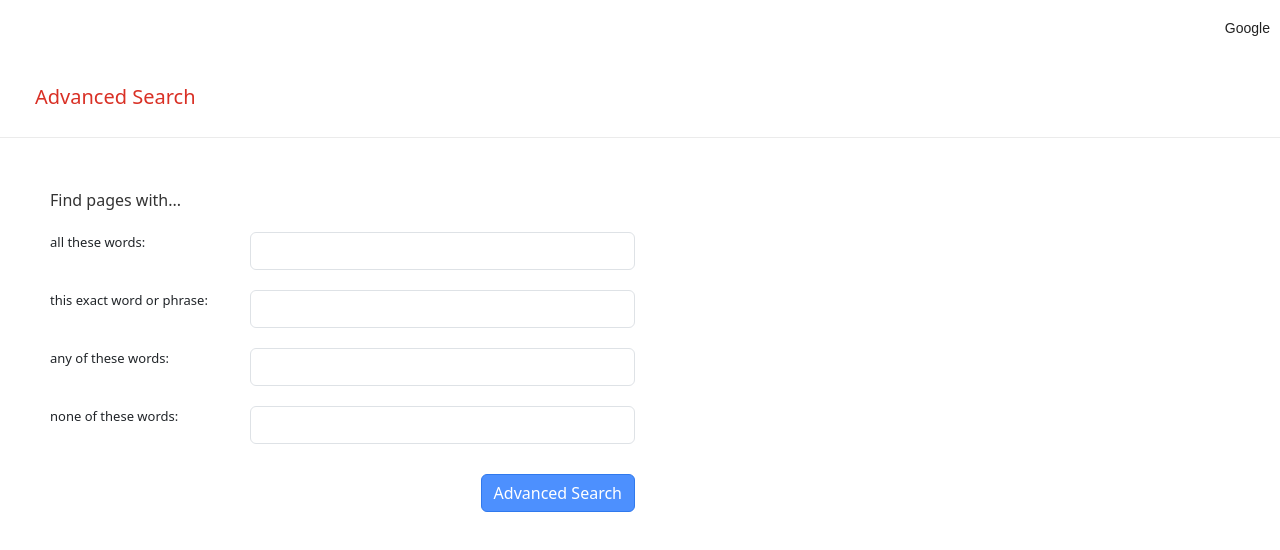
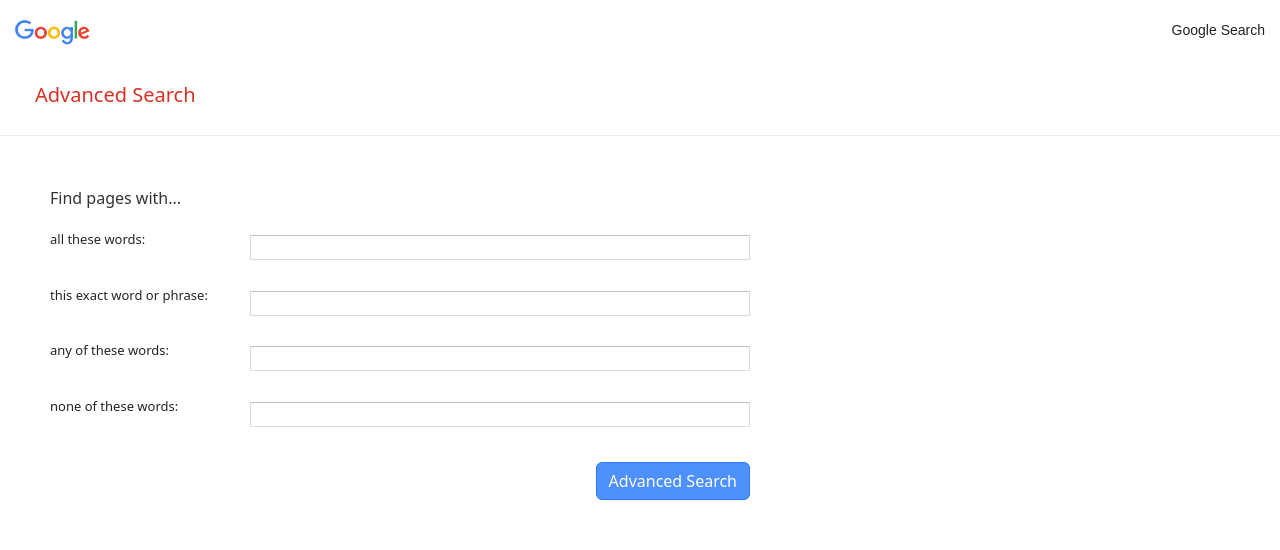
Before and after one commit to Vidhi0229/CS50W-Project0, a plain HTML site: page advance.html in a window 1280 px wide. Drawn offline with nearby package versions, Linux system fonts and the light colour scheme.

Commit message:
adjust style

```diff
--- a/advance.html
+++ b/advance.html
@@ -8,8 +8,9 @@
 </head>
 <body>
     <div>
-        <ul class="navbar">
-            <li class="navbar-item"><a href="index.html">Google</a></li>
+        <ul class="navbar1">
+            <li class="navbar-item"><a href="index.html" style="border-bottom: none;"><img src="src/google.png" alt="google" style= "width: 75px; height: 25px;"></a></li>
+            <li class="navbar-item"><a href="index.html">Google Search</a></li>
         </ul>
     </div>
    <div>
@@ -22,19 +23,19 @@
         <form action="https://www.google.com/search" method="GET">
             <div class="row-i">
                 <div class="left"><p class="find1">all these words:</p></div>
-                <div class="right"><input type="text" name="q" class="form-control"></div>
+                <div class="right"><input type="text" name="q" class="in"></div>
             </div>
             <div class="row-i">
                 <div class="left"><p class="find1">this exact word or phrase:</p></div>
-                <div class="right"><input type="text" name="exactq" class="form-control"></div>
+                <div class="right"><input type="text" name="exactq" class="in"></div>
             </div>
             <div class="row-i">
                 <div class="left"><p class="find1">any of these words:</p></div>
-                <div class="right"><input type="text" name="anyq" class="form-control"></div>
+                <div class="right"><input type="text" name="anyq" class="in"></div>
             </div>
             <div class="row-i">
                 <div class="left"><p class="find1">none of these words:</p></div>
-                <div class="right"><input type="text" name="noneq" class="form-control"></div>
+                <div class="right"><input type="text" name="noneq" class="in"></div>
             </div>
             <div class="buttonn">
                 <input type="submit" value="Advanced Search" class="btnn btn">
--- a/styles.css
+++ b/styles.css
@@ -3,6 +3,18 @@
     display: flex;
     flex-direction: row;
     justify-content: flex-end;
+    padding-right: 15px;
+}
+
+.navbar1{
+    list-style-type: none;
+    display: flex;
+    flex-direction: row;
+    justify-content: space-between;
+    padding: 0px;
+    padding-left: 5px;
+    padding-right: 5px;
+    margin-top: 10px;
 }
 
 .navbar-item{
@@ -40,6 +52,7 @@ a:link {
     align-items: center;
 }
 .input{
+    text-decoration: none;
     display: flex;
     min-height: 45px;
     background: #fff;
@@ -51,11 +64,12 @@ a:link {
     width: 584px;
     max-width: 584px;
     padding-left: 40px;
+    font-size: 15px;
 }
 
-.input:focus-visible{
-    text-decoration: none;
-    border: 1px solid #dfe1e5;
+.input:focus{
+    outline: none;
+    box-shadow: 0px 0px 5px 0px #dfe1e5;
 
 }
 
@@ -119,8 +133,13 @@ a:link {
 .buttonn{
     display: flex;
     justify-content: flex-end;
-    width: 585px;
+    width: 700px;
     margin-top: 30px;
+}
+
+.btn:hover{
+    background-color: #3079ed;
+    color: #fff;
 }
 
 .adjust{
@@ -134,3 +153,19 @@ a:link {
     left: 35%;
 
 }
+
+.in{
+    border-radius: 1px;
+    border: 1px solid #d9d9d9;
+    border-top: 1px solid #c0c0c0;
+    font-size: 13px;
+    height: 25px;
+    padding: 1px 8px;
+    width: 500px;
+}
+
+.in:focus{
+    outline: none;
+    border: 1px solid #4d90fe;
+    box-shadow: 0px 0px 2px 0px #4d90fe;
+}
```
Also changed, not shown: image.html (+1 -1 lines).
